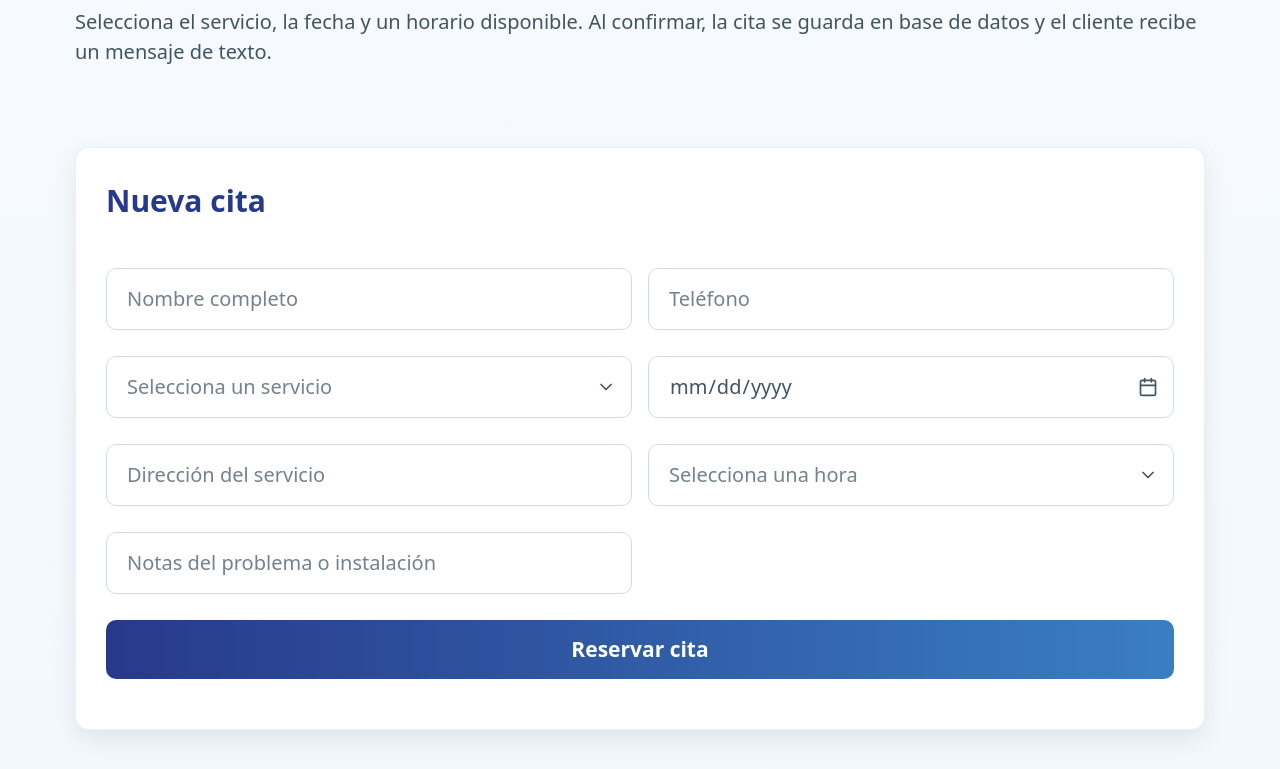
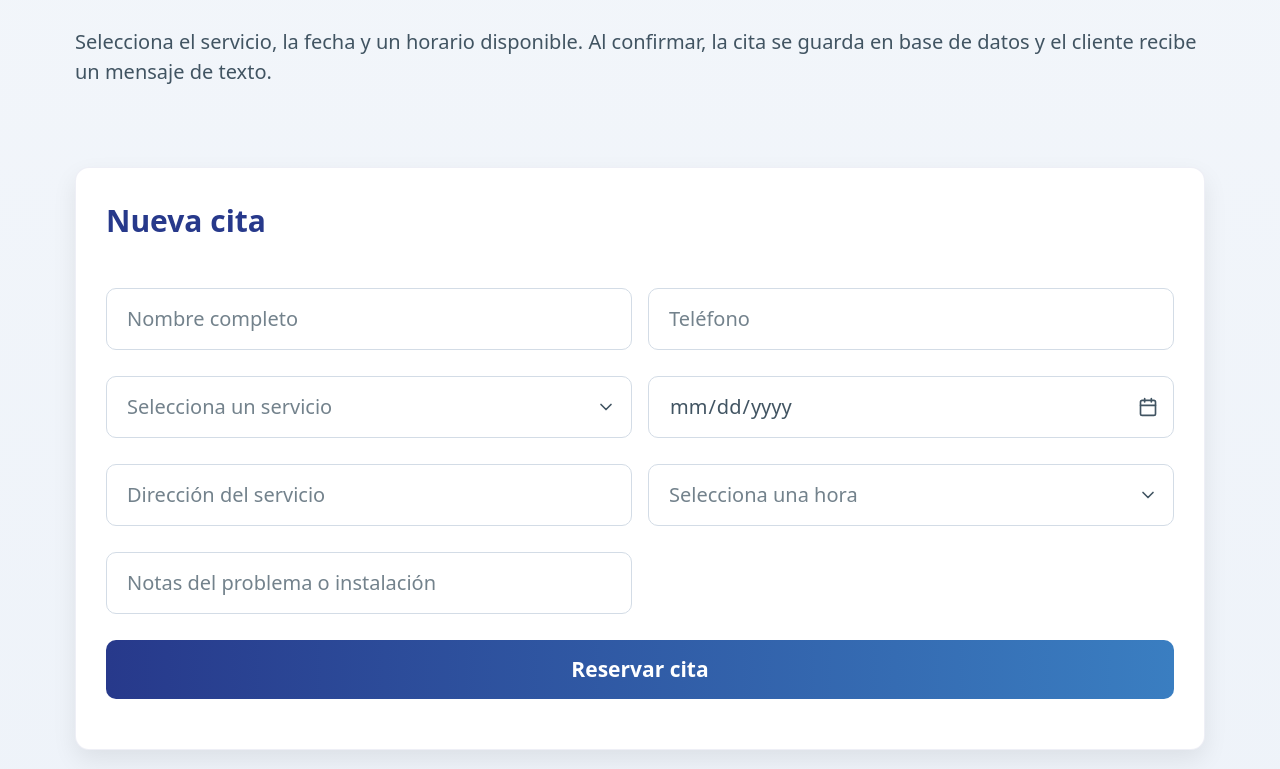
Before and after one commit to marcialhernandez-spec/mhs-booking-app, a website: page index.html in a window 1280 px wide. Shown: the part 538-1307 px from the top of the page. Drawn offline with nearby package versions, Linux system fonts and the light colour scheme.

Commit message:
Update styles.css

```diff
--- a/styles.css
+++ b/styles.css
@@ -151,3 +151,17 @@ nav a {
 nav a:hover {
   text-decoration: underline;
 }
+/* ===== FONDO GENERAL ===== */
+
+body {
+  background: linear-gradient(
+    180deg,
+    #f4f7fb 0%,
+    #eaf0f8 100%
+  );
+}
+
+/* Contenedor principal */
+main.container {
+  margin-top: 20px;
+}
```
